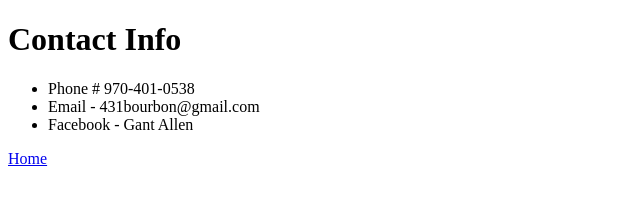
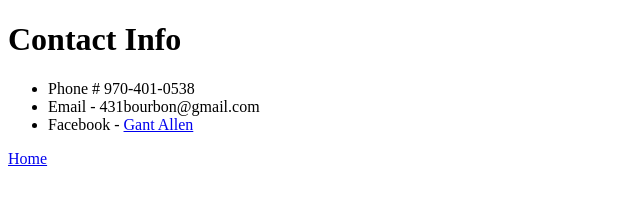
Before and after one commit to I-Am-Booger/HTML-portfolio, a plain HTML site: page contact.html in a window 1280 px wide. Shown: the full height of the page, 0-640 px from the left. Drawn offline with Linux system fonts and the light colour scheme.

Commit message:
Add files via upload

```diff
--- a/contact.html
+++ b/contact.html
@@ -11,8 +11,8 @@
       <li>Phone &#35; 970-401-0538</li>
       <li>Email - 431bourbon@gmail.com</li>
       <li>
-        Facebook - <a href="https://www.facebook.com/gant.allen.5/"></a>Gant
-        Allen
+        Facebook -
+        <a href="https://www.facebook.com/gant.allen.5/">Gant Allen</a>
       </li>
     </ul>
 
```
